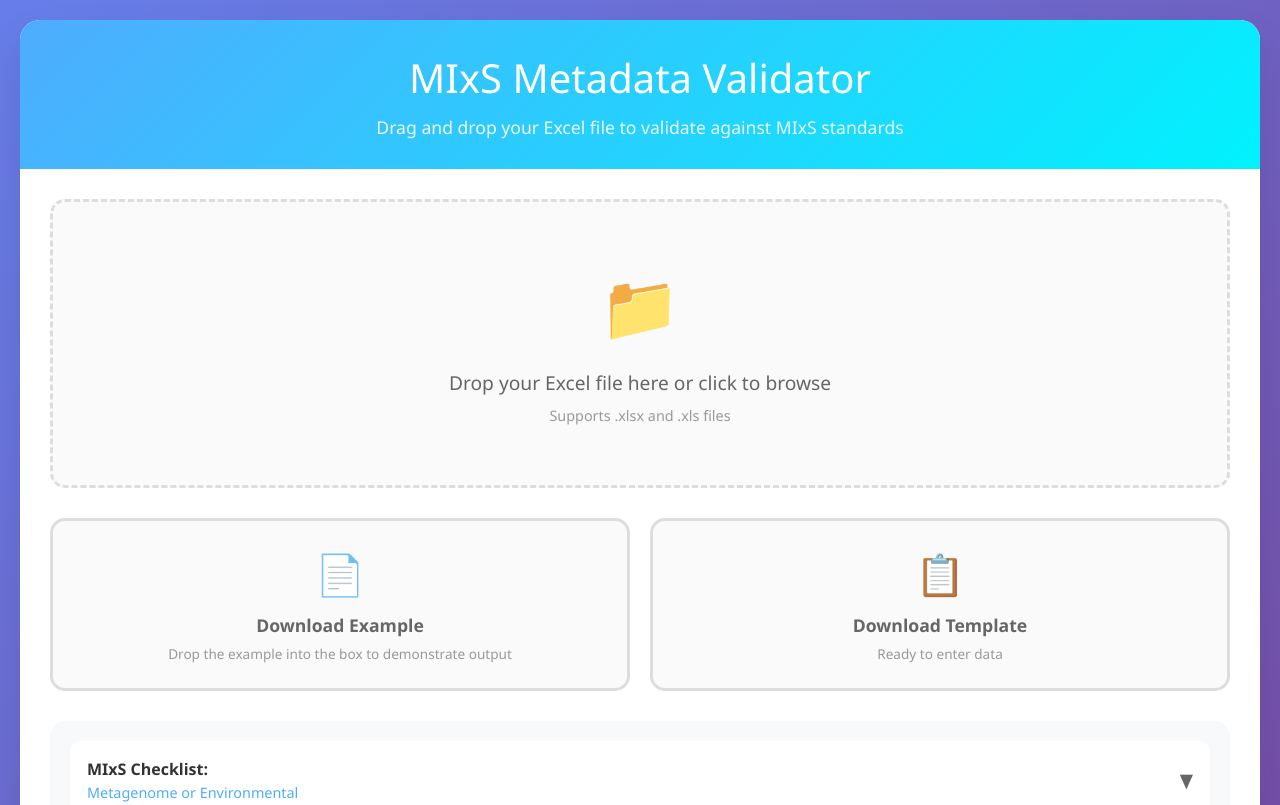
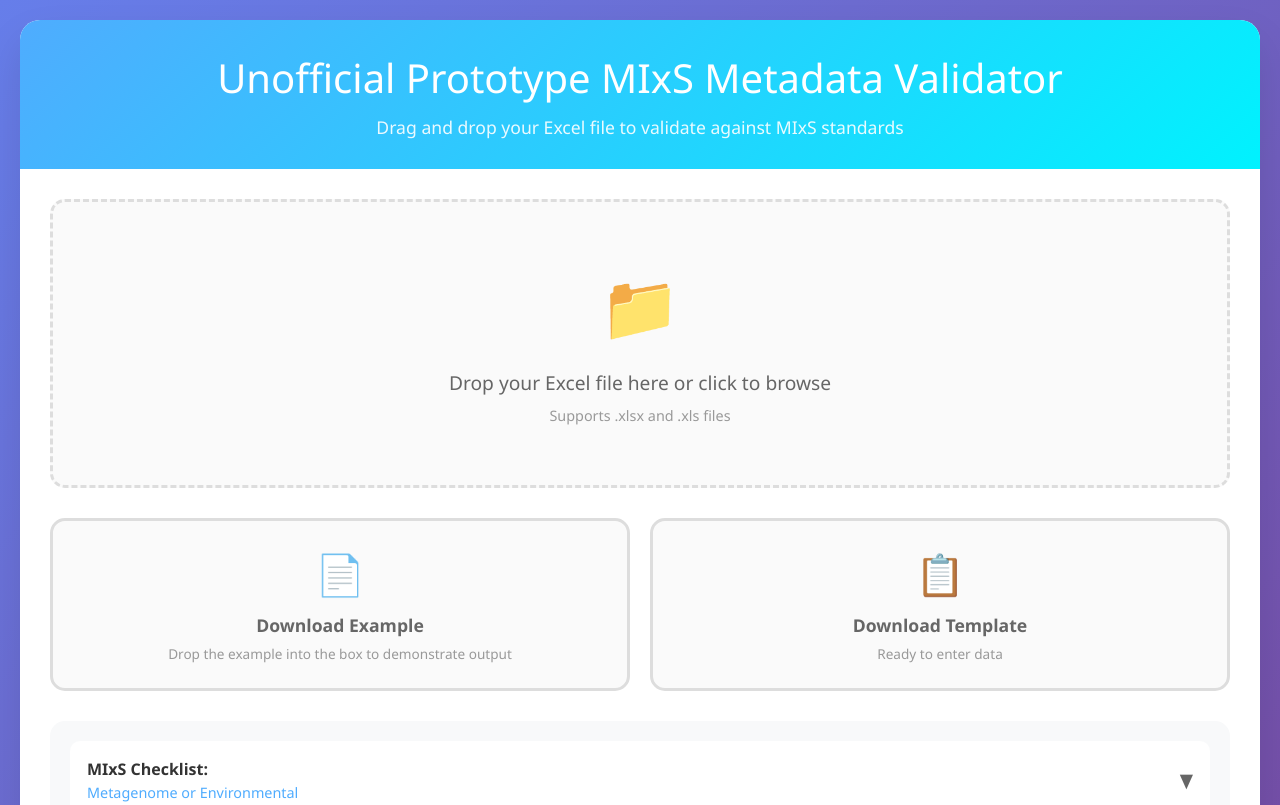
Before and after one commit to IvoryC/MIxS-validator, a website: page index.html in a window 1280 px wide. Shown: the top 805 px of the page. Drawn offline with nearby package versions, Linux system fonts and the light colour scheme.

Commit message:
Add disclaimer to title for public facing prototype.

```diff
--- a/index.html
+++ b/index.html
@@ -3,7 +3,7 @@
 <head>
     <meta charset="UTF-8">
     <meta name="viewport" content="width=device-width, initial-scale=1.0">
-    <title>MIxS Metadata Validator</title>
+    <title>Unofficial Prototype MIxS Metadata Validator</title>
     <script src="https://cdnjs.cloudflare.com/ajax/libs/exceljs/4.3.0/exceljs.min.js"></script>
     <style>
         * {
@@ -429,7 +429,7 @@
 <body>
     <div class="container">
         <div class="header">
-            <h1>MIxS Metadata Validator</h1>
+            <h1>Unofficial Prototype MIxS Metadata Validator</h1>
             <p>Drag and drop your Excel file to validate against MIxS standards</p>
         </div>
 
```
